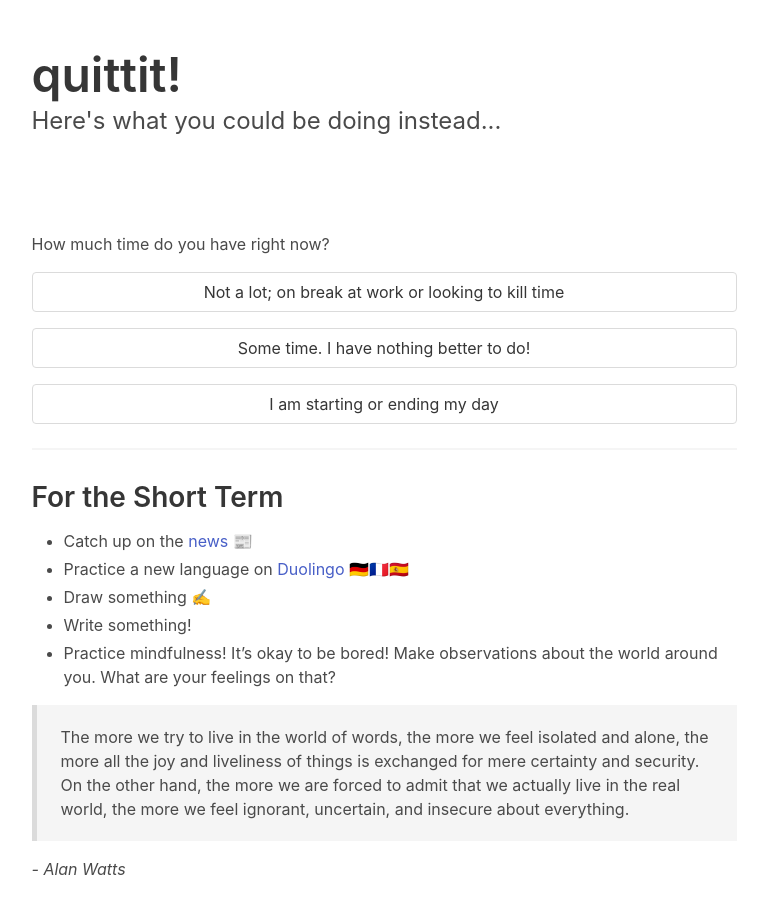
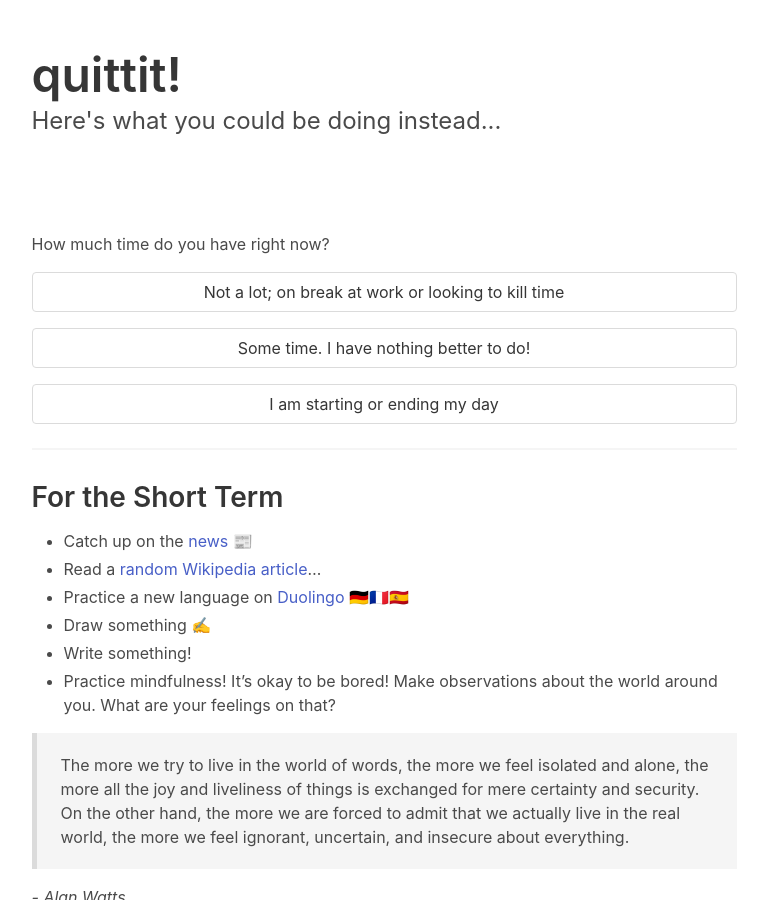
Before and after one commit to itsmaxymoo/quittit-website, a Jekyll site: the page built from index.md, in a window 1280 px wide and 900 px high. Shown: the whole window, without its empty margins (256-1024 px from the left). Built offline with Jekyll 4.4.1, drawn with Linux system fonts in a browser that asks for light colours.

Commit message:
random wikipedia

```diff
--- a/index.md
+++ b/index.md
@@ -13,6 +13,7 @@ How much time do you have right now?
 ## For the Short Term
 
 * Catch up on the [news](https://apnews.com) 📰
+* Read a [random Wikipedia article](https://en.wikipedia.org/wiki/Special:Random)...
 * Practice a new language on [Duolingo](https://duolingo.com) 🇩🇪🇫🇷🇪🇸
 * Draw something ✍️
 * Write something!
```
